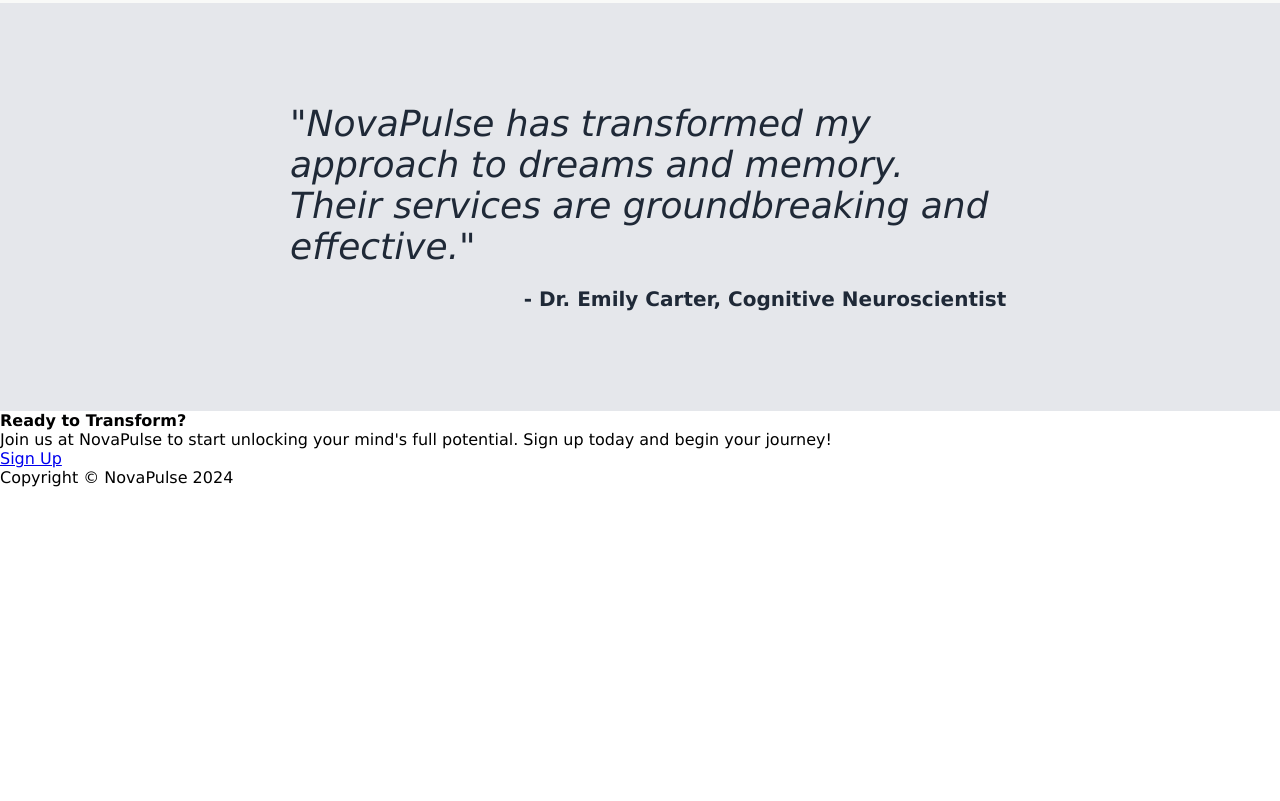
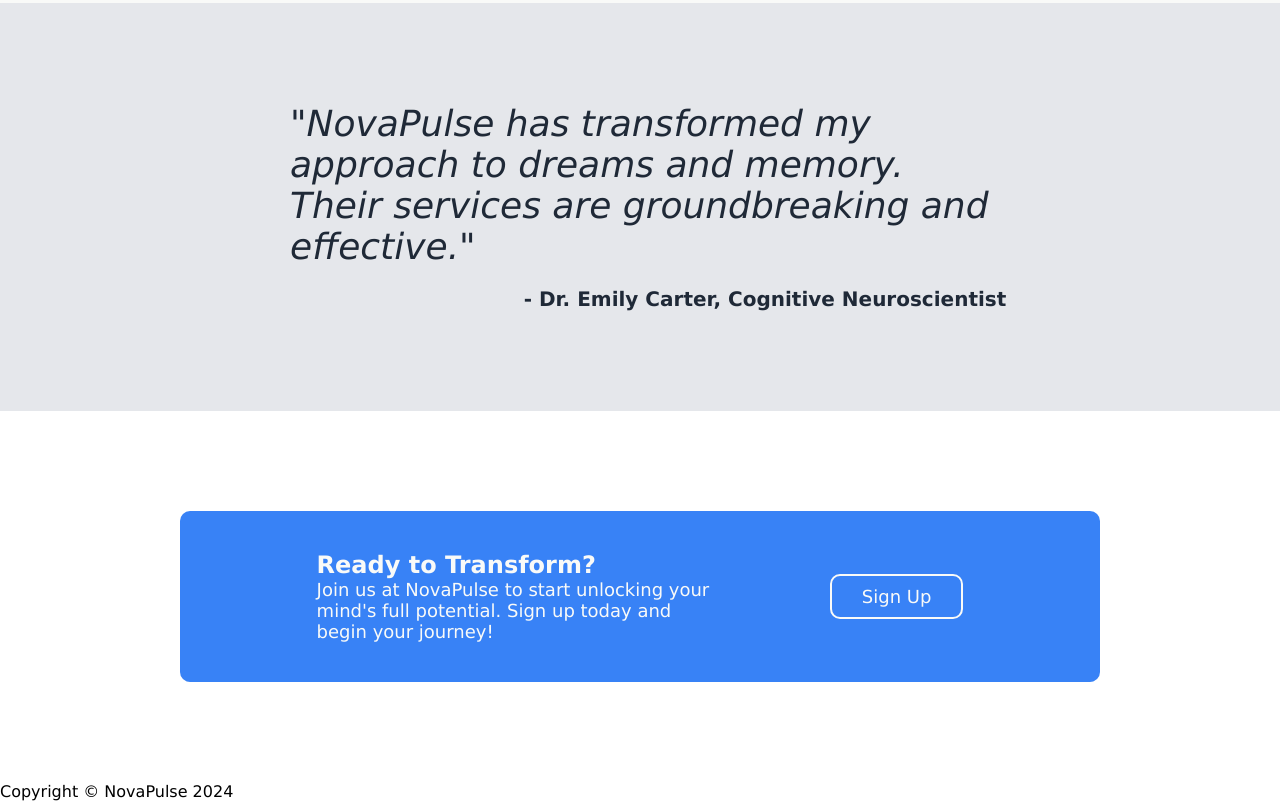
Before and after one commit to learningtaia/TOP-Project-Landing-Page, a plain HTML site: page index.html in a window 1280 px wide. Shown: the part 1352-2153 px from the top of the page. Before the commit the page ends 1839 px from the top, so only its background shows below. Drawn offline with Linux system fonts and the light colour scheme.

Commit message:
add styling and div to sign-up section

```diff
--- a/index.html
+++ b/index.html
@@ -56,11 +56,15 @@
           <blockquote>"NovaPulse has transformed my approach to dreams and memory. Their services are groundbreaking and effective."</blockquote>
           <cite>- Dr. Emily Carter, Cognitive Neuroscientist</cite>
       </section>
-      <section>
-        <div>
-          <h4>Ready to Transform?</h4>
-          <p>Join us at NovaPulse to start unlocking your mind's full potential. Sign up today and begin your journey!</p>
-          <a href="#">Sign Up</a>
+      <section class="sign-up">
+        <div class="container">
+          <div class="content">
+            <h4>Ready to Transform?</h4>
+            <p>Join us at NovaPulse to start unlocking your mind's full potential. Sign up today and begin your journey!</p>
+          </div>
+          <div class="button">
+            <a href="#">Sign Up</a>
+          </div>
         </div>
       </section>
     </main>
--- a/style.css
+++ b/style.css
@@ -185,3 +185,40 @@ cite {
 }
 
 /* testimonial section end */
+
+/* sign-up section start */
+
+.container {
+  background-color: #3882f6;
+  color:#f9faf8;
+  margin: 100px 180px;
+  padding: 40px 80px;
+  display: flex;
+  border-radius: 10px;
+  justify-content: space-around;
+  align-items: center;
+}
+
+.content {
+  flex-basis: 400px;
+  font-size: 18px;
+}
+
+.content h4 {
+  font-size: 24px;
+}
+
+.button a {
+  text-decoration: none;
+  color: #f9faf8;
+  border: 2px solid #f9faf8;
+  font-size: 18px;
+  padding: 10px 30px;
+  border-radius: 10px;
+}
+
+.button {
+
+}
+
+/* sign-up section end */
```
